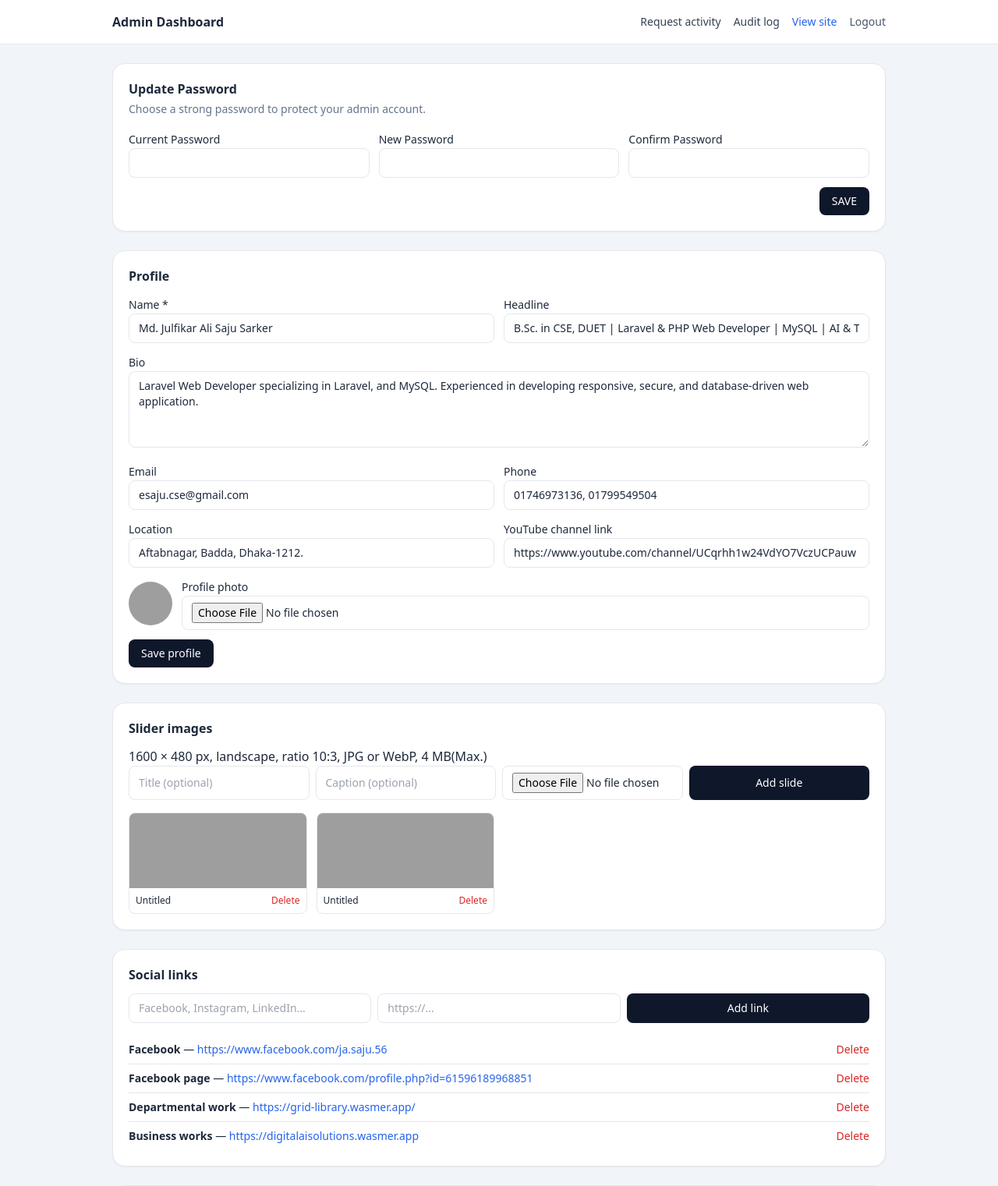
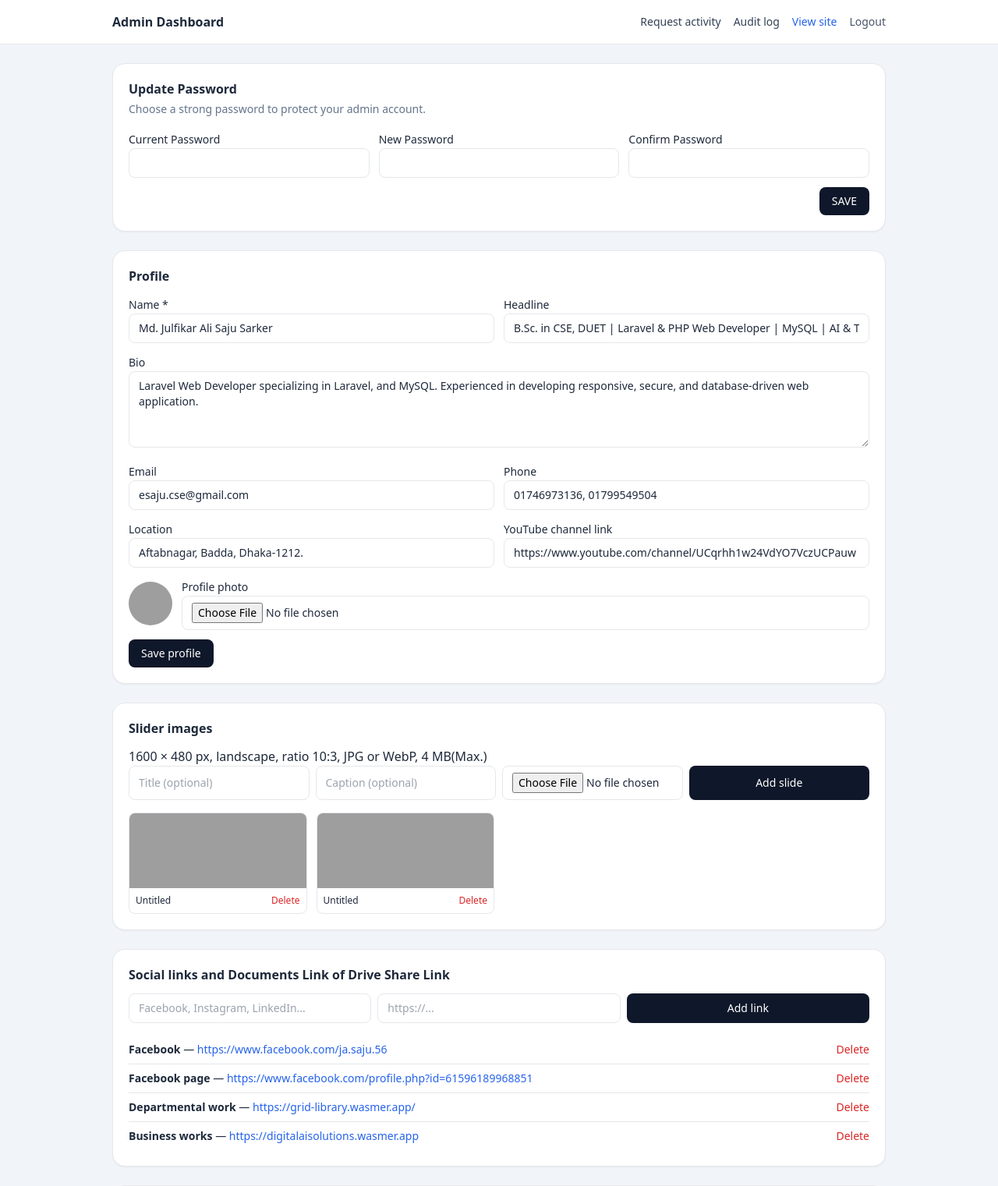
Before and after one commit to JASaju/profile-site, a Laravel app: page /admin in a window 1280 px wide. Shown: the top 1521 px of the page at 78% size. Run offline with Laravel 10, Linux system fonts and the light colour scheme; a user stored in the database is signed in; data comes from the database, SQL or seed files in the repository; data that the repository does not hold is empty; some libraries are stand-ins or nearby versions; grey boxes are pictures that could not be loaded.

Commit message:
Modify social links section heading
Updated the heading to include 'Documents Link of Drive Share Link'.

```diff
--- a/resources/views/admin/dashboard.blade.php
+++ b/resources/views/admin/dashboard.blade.php
@@ -116,7 +116,7 @@
 
     {{-- SOCIAL --}}
     <section class="{{ $card }}">
-        <h2 class="font-semibold mb-3">Social links</h2>
+        <h2 class="font-semibold mb-3">Social links and Documents Link of Drive Share Link</h2>
         <form method="POST" action="{{ route('admin.store', 'social') }}" class="grid sm:grid-cols-3 gap-2 mb-4">
             @csrf
             <input class="{{ $input }}" name="platform" placeholder="Facebook, Instagram, LinkedIn..." required>
```
